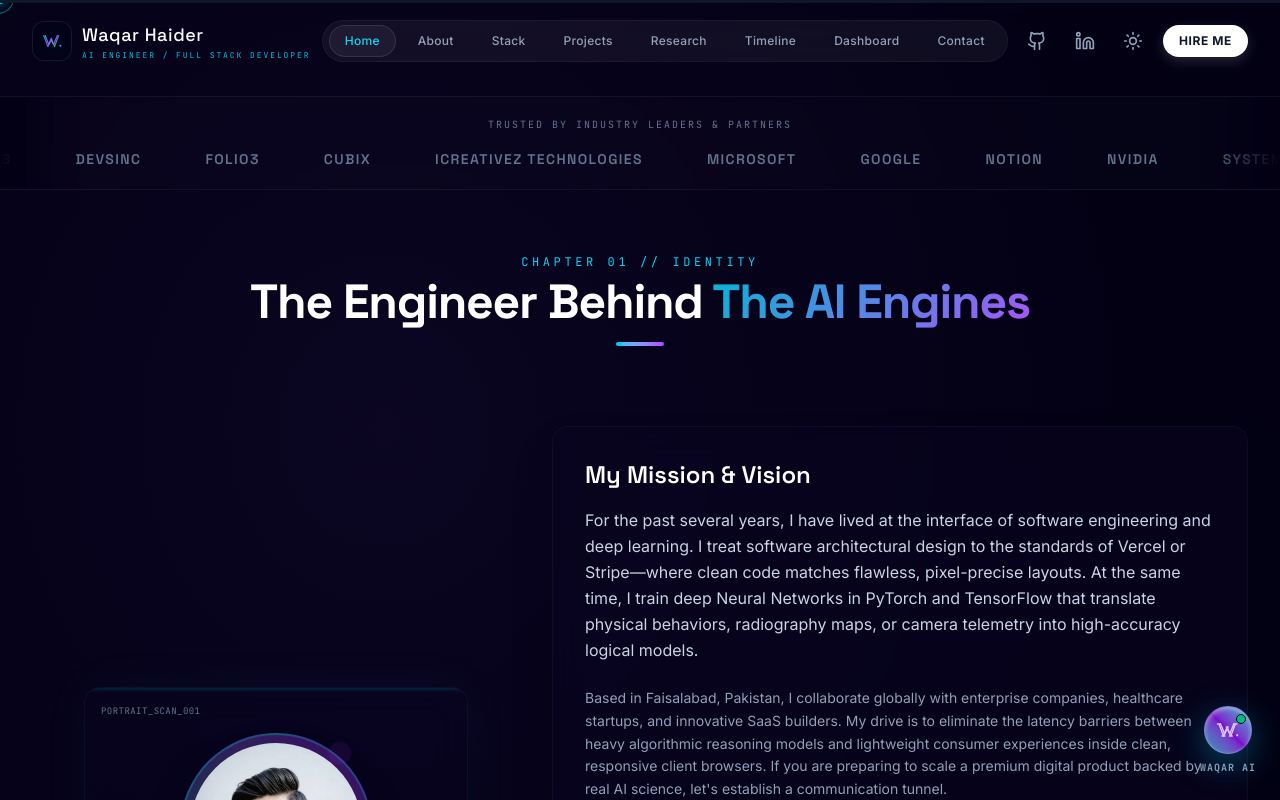
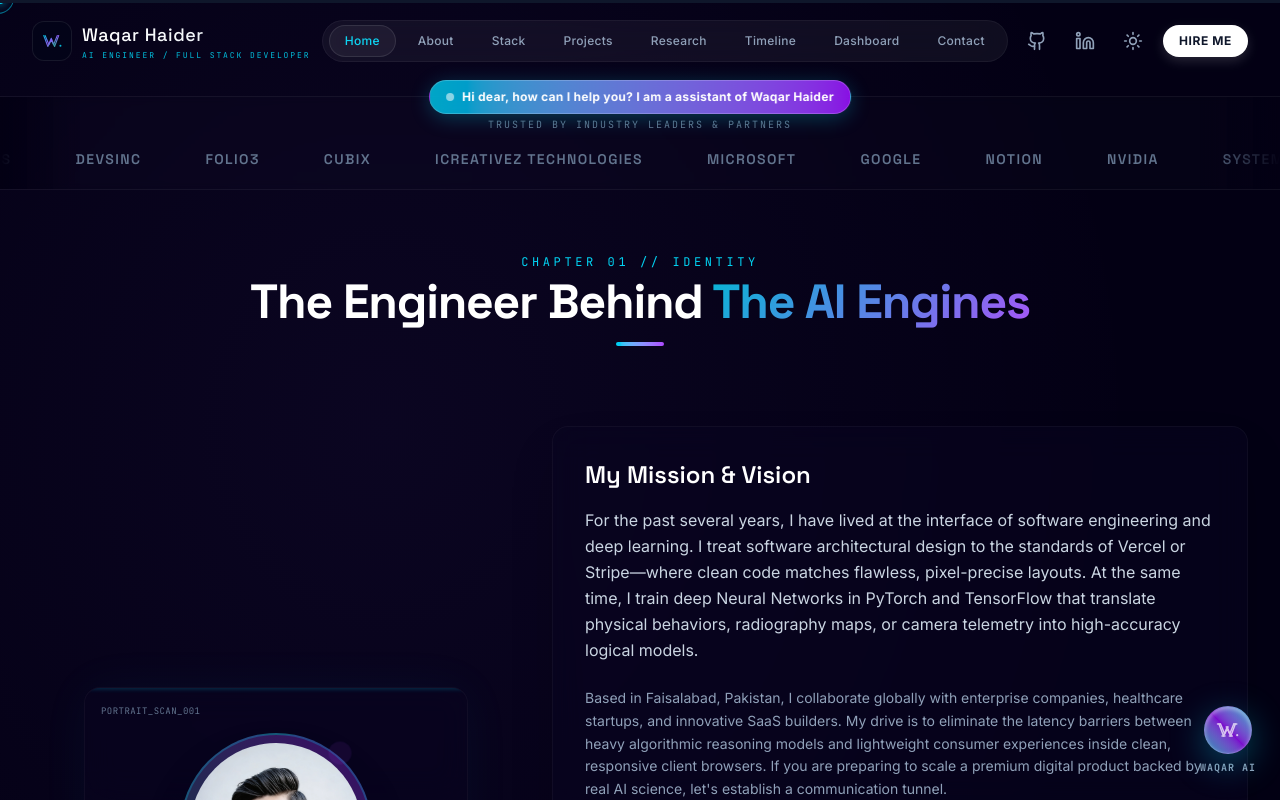
Before and after one commit to waqarhaidertufian/waqar-haider-portfolio, a React (Vite) app: page / in a window 1280 px wide. Both pictures are taken after a click on the button 640 px from the left and 761 px from the top of the page. Shown: the part 803-1603 px from the top of the page. Built offline with nearby package versions, Linux system fonts and the light colour scheme.

Commit message:
Update audio greeting text and add notification banner with pulsing indicator

```diff
--- a/src/components/ChatWidget.tsx
+++ b/src/components/ChatWidget.tsx
@@ -25,6 +25,8 @@ export default function ChatWidget() {
   const [isTyping, setIsTyping] = useState(false);
   const [sessionId, setSessionId] = useState("");
   const [hasAutoOpened, setHasAutoOpened] = useState(false);
+  const [isAudioPlaying, setIsAudioPlaying] = useState(false);
+  const [showNotification, setShowNotification] = useState(false);
 
   const chatScrollRef = useRef<HTMLDivElement | null>(null);
 
@@ -46,12 +48,20 @@ export default function ChatWidget() {
         setHasAutoOpened(true);
         sessionStorage.setItem("portfolio_chat_has_visited", "true");
 
+        // Show notification banner
+        setShowNotification(true);
+
         // Play audio greeting using Web Speech API
         if ('speechSynthesis' in window) {
-          const utterance = new SpeechSynthesisUtterance("How can I help you?");
+          setIsAudioPlaying(true);
+          const utterance = new SpeechSynthesisUtterance("Hi dear, how can I help you? I am a assistant of Waqar Haider");
           utterance.rate = 0.9;
           utterance.pitch = 1;
           utterance.volume = 1;
+          utterance.onend = () => {
+            setIsAudioPlaying(false);
+            setTimeout(() => setShowNotification(false), 3000);
+          };
           speechSynthesis.speak(utterance);
         }
 
@@ -163,6 +173,23 @@ export default function ChatWidget() {
       }}
       className="fixed bottom-6 right-6 z-[999] select-none font-sans flex flex-col items-end touch-none"
     >
+      {/* Top Notification Banner */}
+      <AnimatePresence>
+        {showNotification && (
+          <motion.div
+            initial={{ opacity: 0, y: -50 }}
+            animate={{ opacity: 1, y: 0 }}
+            exit={{ opacity: 0, y: -50 }}
+            className="fixed top-20 left-1/2 -translate-x-1/2 z-[1000] px-4 py-2 bg-gradient-to-r from-cyan-500/90 to-purple-600/90 backdrop-blur-md rounded-full border border-white/20 shadow-[0_4px_20px_rgba(6,182,212,0.3)] flex items-center gap-2"
+          >
+            <span className="w-2 h-2 bg-white rounded-full animate-pulse" />
+            <span className="text-xs font-bold text-white tracking-wide">
+              Hi dear, how can I help you? I am a assistant of Waqar Haider
+            </span>
+          </motion.div>
+        )}
+      </AnimatePresence>
+
       {/* 1. Conversations Sliding Drawer Panel */}
       <AnimatePresence>
         {isOpen && (
@@ -383,8 +410,8 @@ export default function ChatWidget() {
                   {/* Brand dot */}
                   <circle cx="21.2" cy="17.2" r="1.1" fill="currentColor" stroke="none" />
                 </svg>
-                {/* Green notification indicator */}
-                <span className="absolute -top-1 -right-1.5 w-2.5 h-2.5 bg-emerald-500 rounded-full border border-slate-950 inline-block" />
+                {/* Green notification indicator - pulsing when audio playing */}
+                <span className={`absolute -top-1 -right-1.5 w-2.5 h-2.5 rounded-full border border-slate-950 inline-block ${isAudioPlaying ? 'bg-emerald-400 animate-ping' : 'bg-emerald-500'}`} />
               </motion.div>
             )}
           </AnimatePresence>
```
